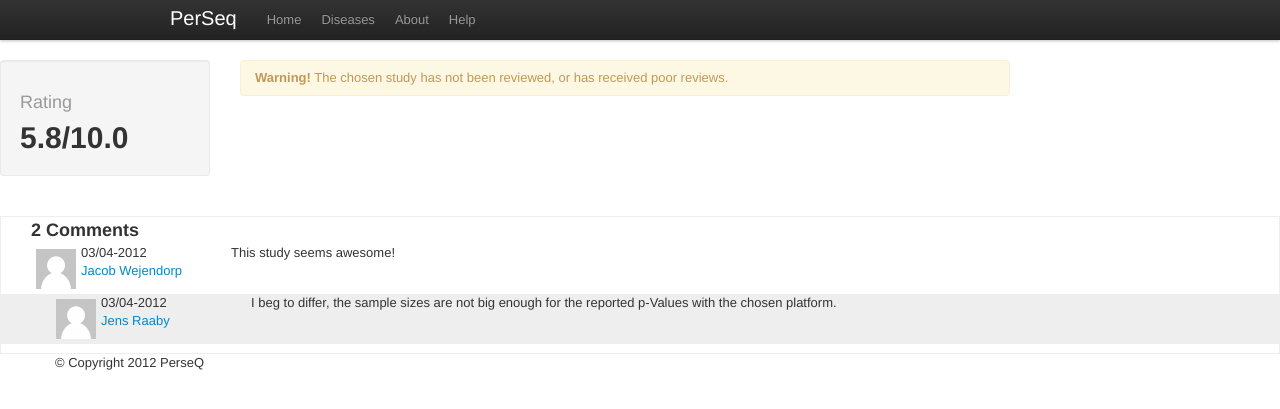
After one commit to DIKU-DevStudio/PerseQ, a Python web app: template templates/study.html in a window 1280 px wide. The commit adds this page. Shown: the top 409 px of the page. Run offline with Jinja, Linux system fonts and the light colour scheme; the template is opened without the code that fills it, so the values that code supplies are empty; some libraries are stand-ins or nearby versions.

Commit message:
Added a Study review page

```diff
--- a/templates/base.html
+++ b/templates/base.html
@@ -28,7 +28,7 @@
                     <div class="nav-collapse">
                         <ul class="nav">
                             <li><a href="/">Home</a></li>
-                            <li><a href="/browse/">SNPs</a></li>
+                            <li><a href="/gwas/">Diseases</a></li>
                             <li><a href="/about/">About</a></li>
                             <li><a href="#">Help</a></li>
                         </ul>
--- a/templates/gwas.html
+++ b/templates/gwas.html
@@ -20,11 +20,11 @@
         <h3>{{item['Disease/Trait']}}</h3>
         <h3><small>{{item.Study}}</small></h3>
         <dl class="dl-horizontal"><dt>Sample size(s):</dt><dd> {{item['Initial Sample Size']}} / {{item['Replication Sample Size']}}</dd><dt>Platform</dt><dd> {{item['Platform [SNPs passing QC]']}}</dd></dl>
-        <p><a href="{{item.Link}}" class="btn btn-mini">View #{{item.PUBMEDID}} on pubmed</a></p>
+        <p><a href="/study/{{item.PUBMEDID}}" class="btn btn-mini">Study #{{item.PUBMEDID}}</a><a href="{{item.Link}}" class="btn btn-mini">View on pubmed</a></p>
         <table class="table"><thead><tr>
                     <th class="span3">Gene(s)</th>
-                    <th>SNPs</th>
-                    <th>Intergenic</th>
+                    <th class="span2">SNPs</th>
+                    <th class="span2">Intergenic</th>
                     <th class="span1">Odds Ratio</th>
                     <th class="span1">p&#8209;Value</th>
                 </tr></thead><tbody>
@@ -53,9 +53,14 @@
 </tbody></table>
 </div>
 </article>
+{% block maturity %}
 
+{% endblock %}
+
+{% block comments %}
 <p>Postgame dump:</p>
 <pre>
 {{gwasList[0]}}
 </pre>
 {% endblock %}
+{% endblock %}
--- /dev/null
+++ b/templates/study.html
@@ -0,0 +1,38 @@
+{% extends 'gwas.html' %}
+
+{% block maturity %}
+
+<div id="maturityRating" class="row" style="height:12em">
+    <div class="span2 well">
+        <h1><small>Rating</small></h1>
+        <h1>5.8/10.0</h1>
+    </div>
+    <div class="span8">
+        <div class="alert">
+        <strong>Warning!</strong> The chosen study has not been reviewed, or has received poor reviews.
+        </div>
+    </div>
+
+</div>
+
+{% endblock %}
+
+{% block comments %}
+
+<div id="comments" class="" style="padding-left:30px;border:1px solid #eee;">
+    <h3 id="comments-title">2 Comments</h3>
+    <ol class="commentlist" style="margin-left:0;list-style:none;">
+        <li class="row">
+        <div class="span2"><img src="/img/person.png" style="float:left; padding: 5px;"/> <time>03/04-2012</time><br /><a href="#">Jacob Wejendorp</a>
+        </div>
+            <div class="span9"><p>This study seems awesome!</p></div>
+        </li>
+        <li class="row" style="padding-left:20px;background-color:#eee;">
+        <div class="span2"><img src="/img/person.png" style="float:left; padding: 5px;"/> <time>03/04-2012</time><br /><a href="#">Jens Raaby</a>
+        </div>
+            <div class="span9"><p>I beg to differ, the sample sizes are not big enough for the reported p-Values with the chosen platform.</p></div>
+        </li>
+    </ol>
+
+</div>
+{% endblock %}
```
Also changed, not shown: controllers/gwasController.py (+12 -1 lines), bootstrap/img/person.png (added).
